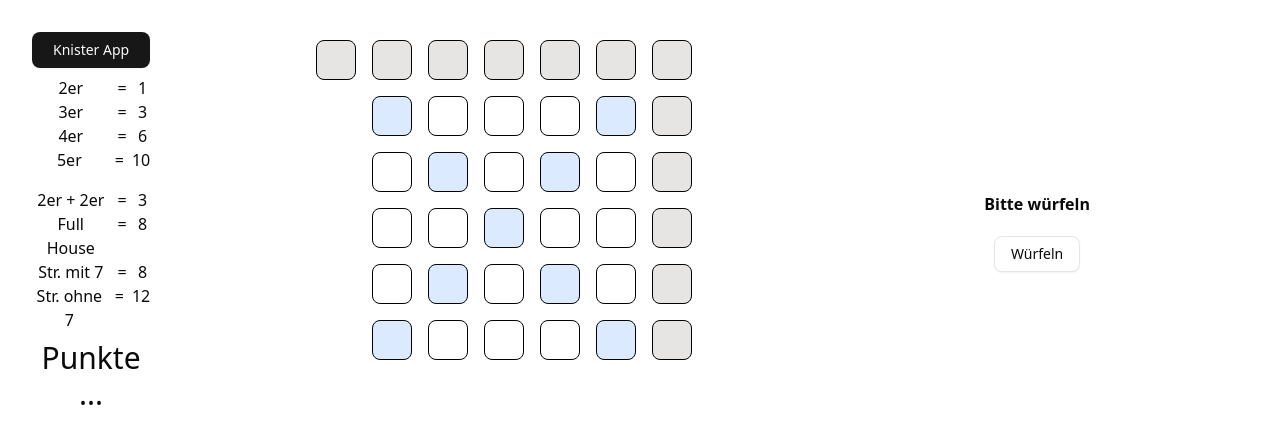
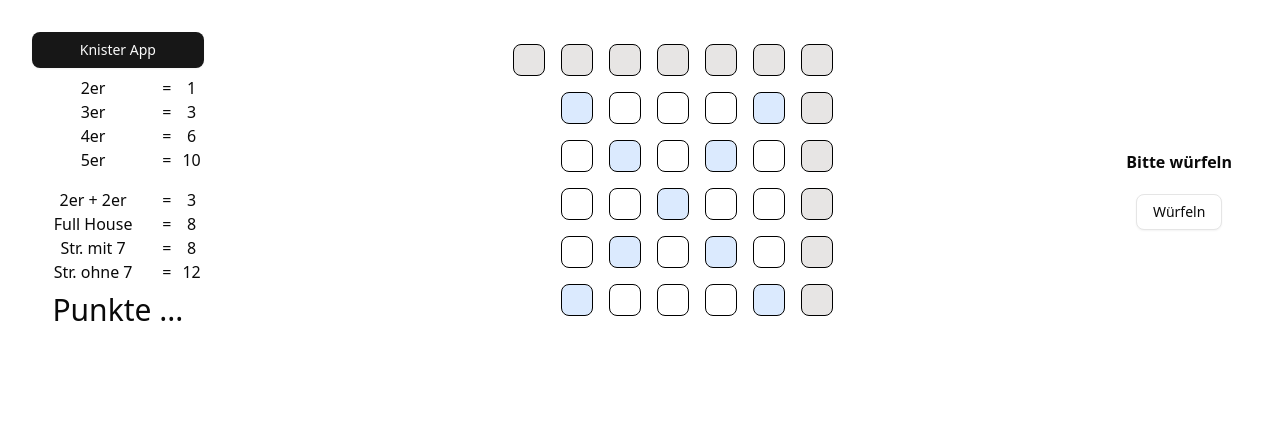
Before and after one commit to baireutherjonas/knister-app, a React (Vite) app: page / in a window 1280 px wide. Both pictures are taken after a click on the button "Spiel neu starten". Shown: the top 444 px of the page. Built offline with nearby package versions, Linux system fonts and the light colour scheme.

Commit message:
fix layout positioning

```diff
--- a/src/components/click-field.tsx
+++ b/src/components/click-field.tsx
@@ -36,8 +36,8 @@ export function ClickField({ row, col }: ClickFieldProps) {
         }
     }
 
-    return <Button variant={'ghost'} asChild onClick={handleSetValue}>
-        <div className={`rounded-md w-10 h-10 m-2 border-solid border-black border content-center justify-items-center ${isDiagonalField && 'bg-blue-100'}`}>
+    return <Button size={'sm'} variant={'ghost'} asChild onClick={handleSetValue}>
+        <div className={`rounded-md w-8 h-8 m-2 border-solid border-black border content-center justify-items-center ${isDiagonalField && 'bg-blue-100'}`}>
             {getBoardValue}
         </div>
     </Button>
--- a/src/components/field.tsx
+++ b/src/components/field.tsx
@@ -6,7 +6,7 @@ type GameFieldProps = PropsWithChildren & {
 }
 
 export function GameField({ children, className }: GameFieldProps) {
-    return <div className={cn(`rounded-md w-10 h-10 m-2 border-solid border-black border content-center justify-items-center`, className)}>
+    return <div className={cn(`rounded-md w-8 h-8 m-2 border-solid border-black border content-center justify-items-center`, className)}>
         {children}
     </div>
 }
--- a/src/pages/board-page.tsx
+++ b/src/pages/board-page.tsx
@@ -3,7 +3,7 @@ import { SummaryField } from "@/components/summary-field"
 
 export function BoardPage() {
 
-    return <div className="flex flex-row">
+    return <div className="flex flex-row m-auto">
 
         <SummaryField index={11} />
 
--- a/src/view/main-layout.tsx
+++ b/src/view/main-layout.tsx
@@ -8,7 +8,7 @@ type MainLayoutProps = PropsWithChildren & {
 export function MainLayout({ children, leftContent }: MainLayoutProps) {
 
     return <div className='flex flex-row w-full'>
-        <div className='flex flex-col gap-2'>
+        <div className='flex flex-col gap-2 w-50 min-w-[150px]'>
             <TitleView />
             {leftContent}
         </div>
```
